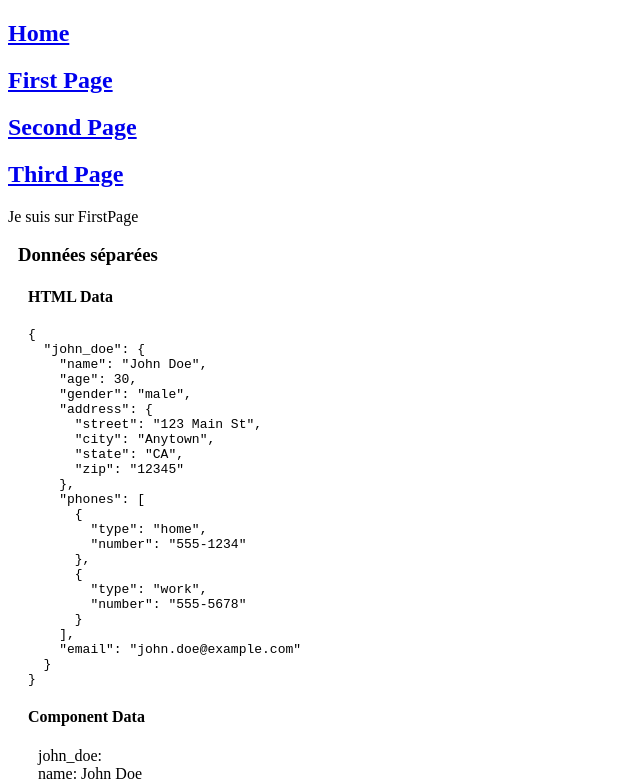
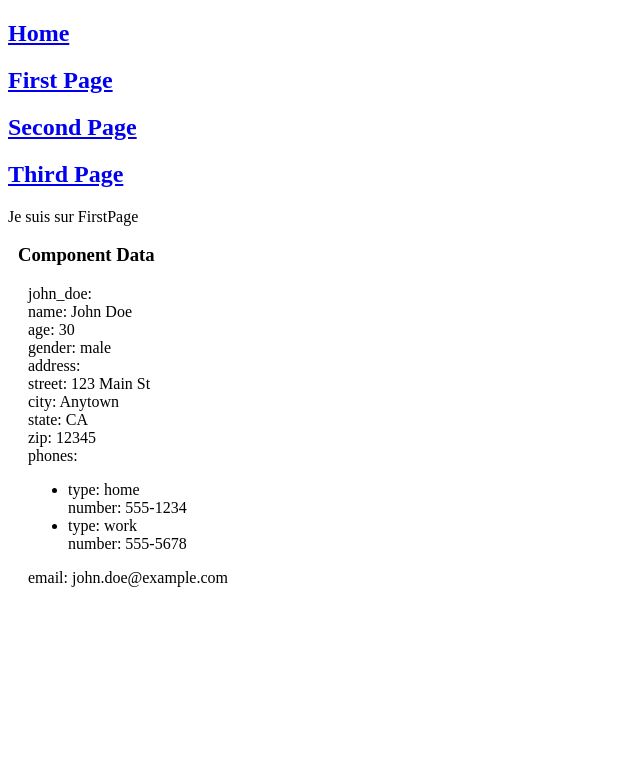
Before and after one commit to Miamer/project_vue.3.12, a Vue app: page /firstPage in a window 1280 px wide. Shown: the top 784 px of the page, without its empty margins (0-640 px from the left). Built offline with nearby package versions, Linux system fonts and the light colour scheme.

Commit message:
feat(flatten object): after test, refacto

```diff
--- a/src/components/DynamicDataRender.vue
+++ b/src/components/DynamicDataRender.vue
@@ -49,15 +49,8 @@ onMounted(async () => {
 
 <template>
   <div ref="container">
-    <h3>Données séparées</h3>
-    <div>
-      <h4>HTML Data</h4>
-      <pre>{{ extractData }}</pre>
-    </div>
-    <div>
-      <h4>Component Data</h4>
-      <div ref="dataHtmlRender"></div>
-    </div>
+    <h3>Component Data</h3>
+    <div ref="dataHtmlRender"></div>
   </div>
 </template>
 
```
